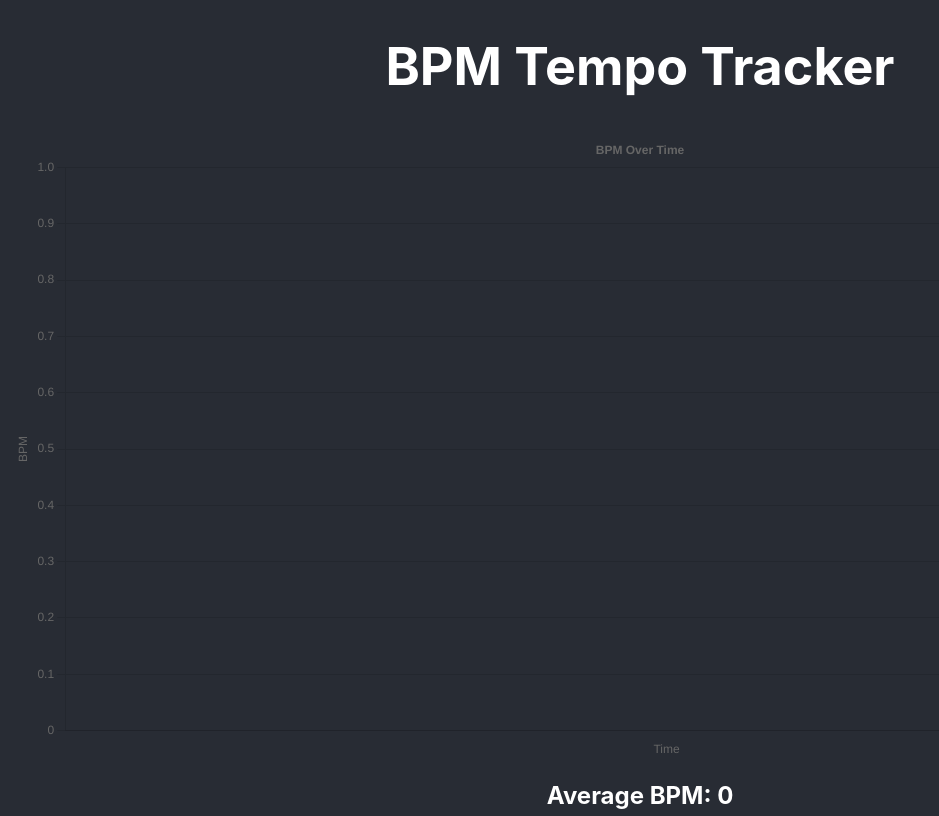
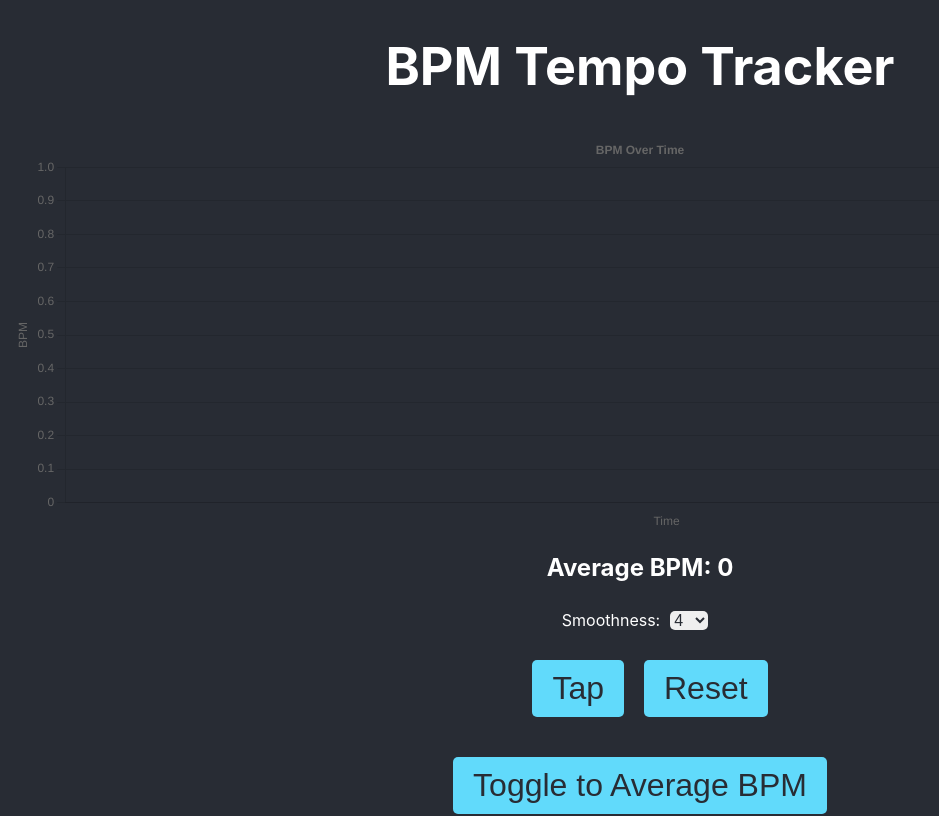
Before and after one commit to acidjez/tempo-tracker, a React (Create React App) app: page / in a window 1280 px wide. Shown: the top 816 px of the page, without its empty margins (0-939 px from the left). Built offline with nearby package versions, Linux system fonts and the light colour scheme.

Commit message:
graph style

```diff
--- a/src/BpmTracker.js
+++ b/src/BpmTracker.js
@@ -163,7 +163,8 @@ const BpmTracker = () => {
 
   return (
     <div>
-      <Line data={data} options={options} />
+      <Line data={data} options={options} style={{ maxHeight: "50vh" }} />
+
       <h2>Average BPM: {averageBpm}</h2>
       <label>
         {" "}
```
